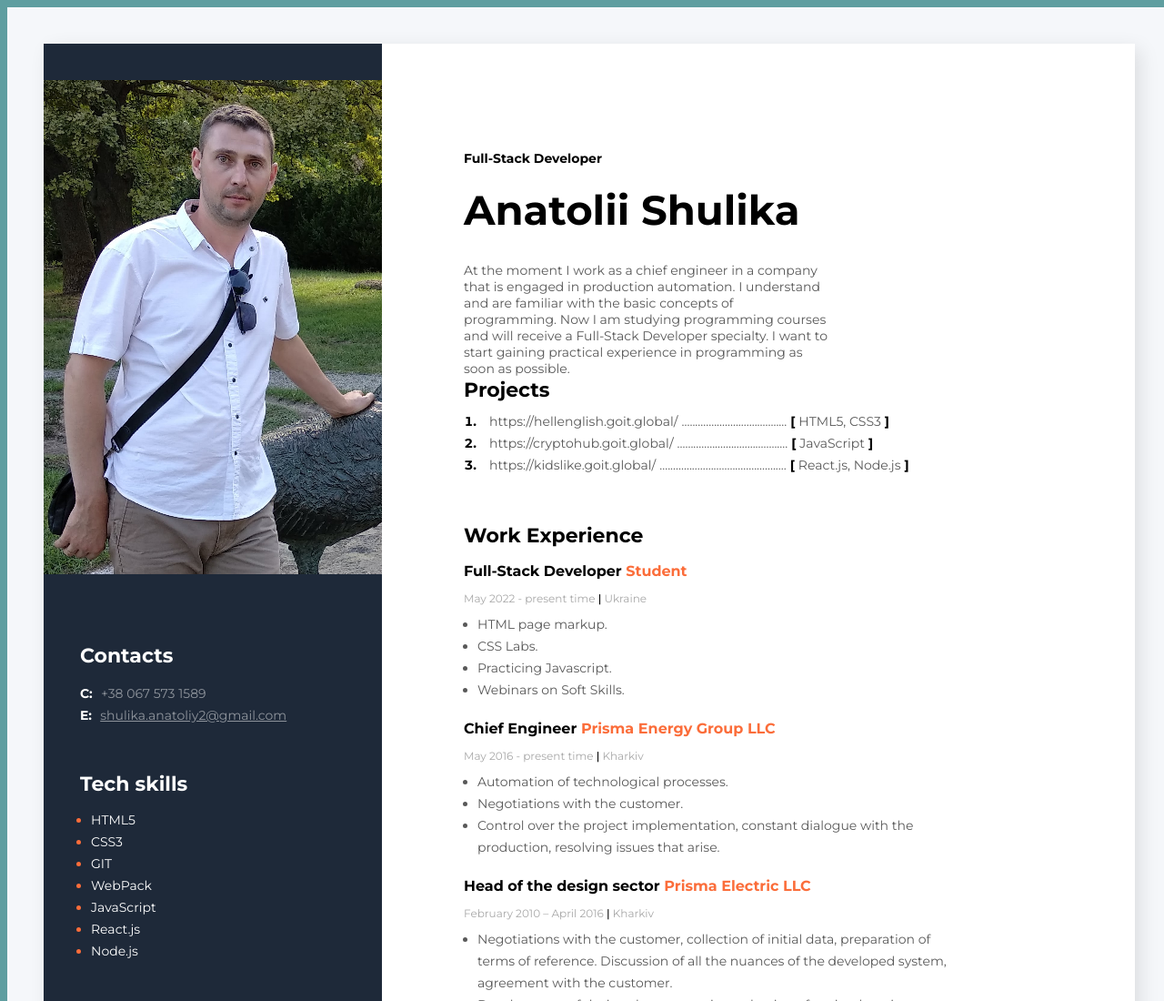
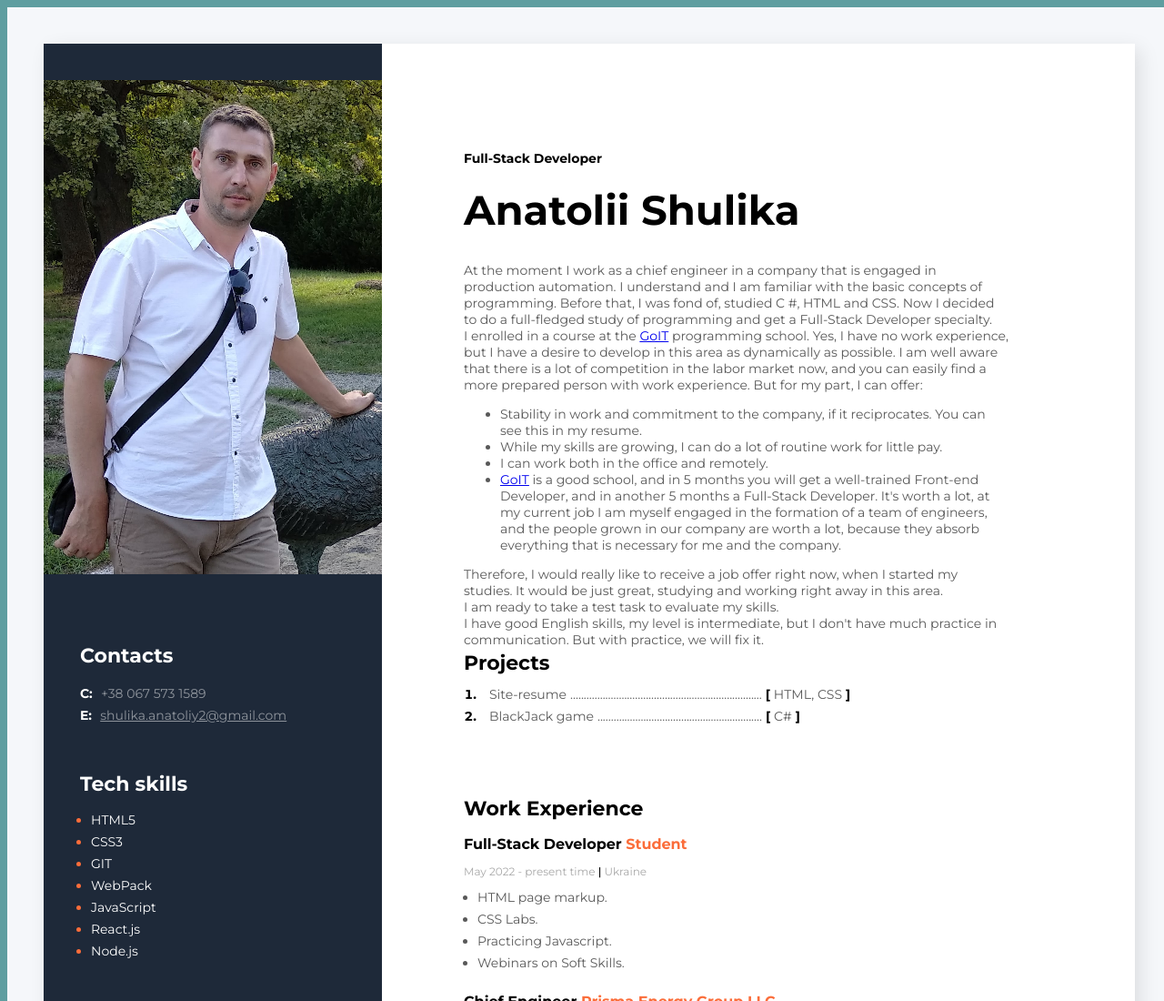
Before and after one commit to anatoliyshulika/site-resume, a plain HTML site: page index.html in a window 1280 px wide. Shown: the top 1100 px of the page at 91% size. Drawn offline with Linux system fonts and the light colour scheme.

Commit message:
Изменил описание

```diff
--- a/Styles/styles.css
+++ b/Styles/styles.css
@@ -43,7 +43,7 @@ body {
 /* Location in .basic_information_on-the_right */
 .background_information {
     width: 400px;
-    height: 210px;
+    height: 510px;
     margin-bottom: 40px;
 }
 
@@ -65,8 +65,8 @@ body {
 /* Styling discription full stack */
 /* Location in .background_information */
 .discription_full_stack {
-    width: 400px;
-    height: 120px;
+    width: 600px;
+    height: 420px;
     font-weight: 400;
     font-size: 14px;
     color: #595959;
--- a/index.html
+++ b/index.html
@@ -1,5 +1,5 @@
 <!DOCTYPE html>
-<html lang="en">
+<html lang="en" lang="ru" lang="ua">
 <head>
     <meta charset="UTF-8">
     <meta http-equiv="X-UA-Compatible" content="IE=edge">
@@ -21,34 +21,48 @@
                 <div class="background_information">
                     <h2 class="Full_Stack_Developer">Full-Stack Developer</h2>
                     <h1 class="Name_aplicant">Anatolii Shulika</h1>
-                    <p class="discription_full_stack">
+                    <div class="discription_full_stack">
                         At the moment I work as a chief engineer in a company that is engaged in production automation.
-                        I understand and are familiar with the basic concepts of programming. Now I am studying programming
-                        courses and will receive a Full-Stack Developer specialty.
-                        I want to start gaining practical experience in programming as soon as possible.
-                    </p>
+                        I understand and I am familiar with the basic concepts of programming. Before that, I was fond of,
+                        studied C #, HTML and CSS. Now I decided to do a full-fledged study of programming and get a
+                        Full-Stack Developer specialty. <br>I enrolled in a course at the
+                        <a href="https://goit.ua/" target="_blank">GoIT</a> programming school.
+                        Yes, I have no work experience, but I have a desire to develop in this area as dynamically as possible.
+                        I am well aware that there is a lot of competition in the labor market now, and you can easily find a more
+                        prepared person with work experience. But for my part, I can offer:
+                        <ul>
+                            <li>Stability in work and commitment to the company, if it reciprocates. You can see this in my resume.</li>
+                            <li>While my skills are growing, I can do a lot of routine work for little pay.</li>
+                            <li>I can work both in the office and remotely.</li>
+                            <li><a href="https://goit.ua/" target="_blank">GoIT</a> is a good school, and in 5 months you will get a
+                                well-trained Front-end Developer, and in another 5 months a Full-Stack Developer.
+                                It's worth a lot, at my current job I am myself
+                                engaged in the formation of a team of engineers, and the people grown in our company are worth a lot,
+                                because they absorb everything that is necessary for me and the company.
+                            </li>
+                        </ul>
+                        Therefore, I would really like to receive a job offer right now, when I started my studies.
+                        It would be just great, studying and working right away in this area.<br>
+                        I am ready to take a test task to evaluate my skills.<br>
+                        I have good English skills, my level is intermediate, but I don't have much practice in communication. But with
+                        practice, we will fix it.
+                    </div>
                 </div>
                 <!--Projects, completed work-->
                 <div class="projects">
                     <h3 class="header_projects_work_education">Projects</h3>
                     <ol class="list_of_projects">
                         <li>
-                            <a href="https://hellenglish.goit.global/" target="_blank" class="project_link">
-                                https://hellenglish.goit.global/</a>
-                                <span class="styling_text">.......................................</span>
-                                [ <span class="styling_text">HTML5, CSS3</span> ]
+                            <a href="https://github.com/anatoliyshulika/site-resume" target="_blank" class="project_link">
+                                Site-resume</a>
+                                <span class="styling_text">.......................................................................</span>
+                                [ <span class="styling_text">HTML, CSS</span> ]
                         </li>
                         <li>
-                            <a href="https://cryptohub.goit.global/" target="_blank" class="project_link">
-                                https://cryptohub.goit.global/</a>
-                                <span class="styling_text">.........................................</span>
-                                [ <span class="styling_text">JavaScript</span> ]
-                        </li>
-                        <li>
-                            <a href="https://kidslike.goit.global/" target="_blank" class="project_link">
-                                https://kidslike.goit.global/</a>
-                                <span class="styling_text">...............................................</span>
-                            [ <span class="styling_text">React.js, Node.js</span> ]
+                            <a href="https://github.com/anatoliyshulika/BlackJack" target="_blank" class="project_link">
+                                BlackJack game</a>
+                                <span class="styling_text">.............................................................</span>
+                                [ <span class="styling_text">C#</span> ]
                         </li>
                     </ol>
                 </div>
```
